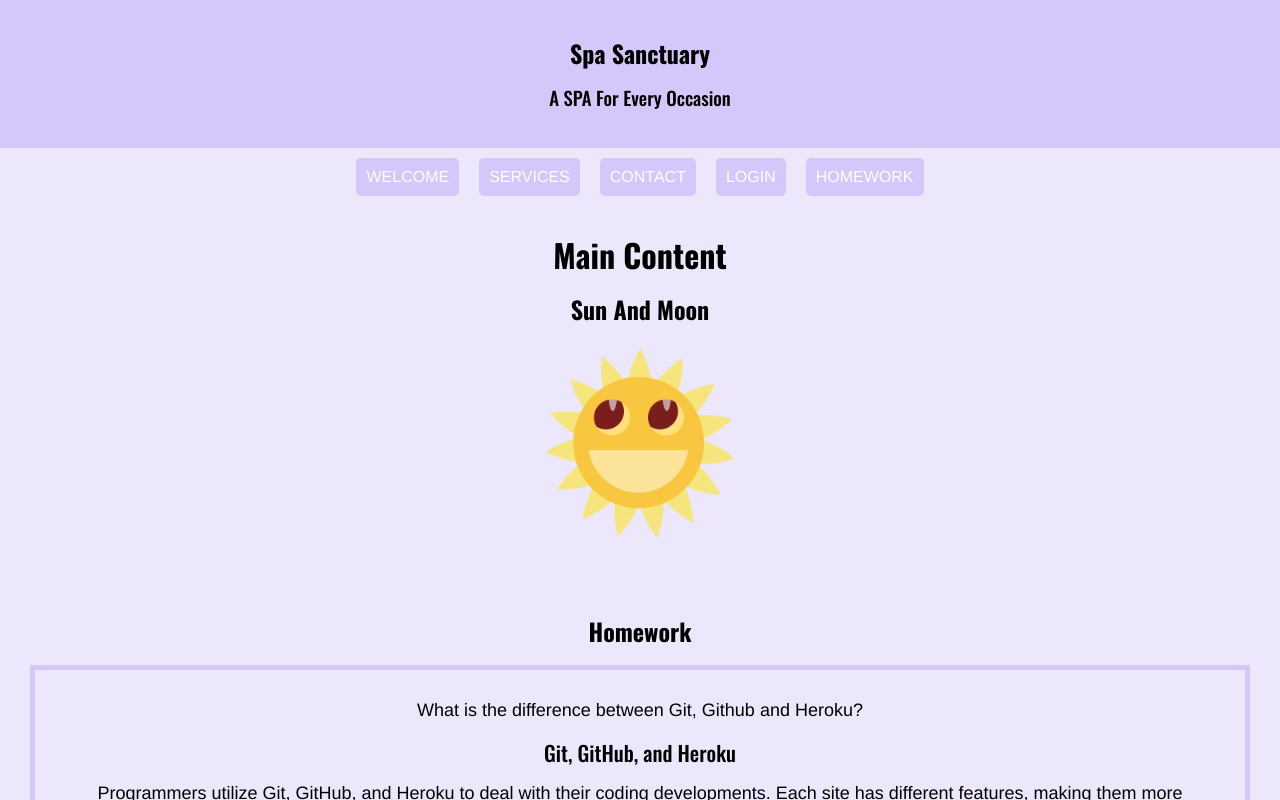
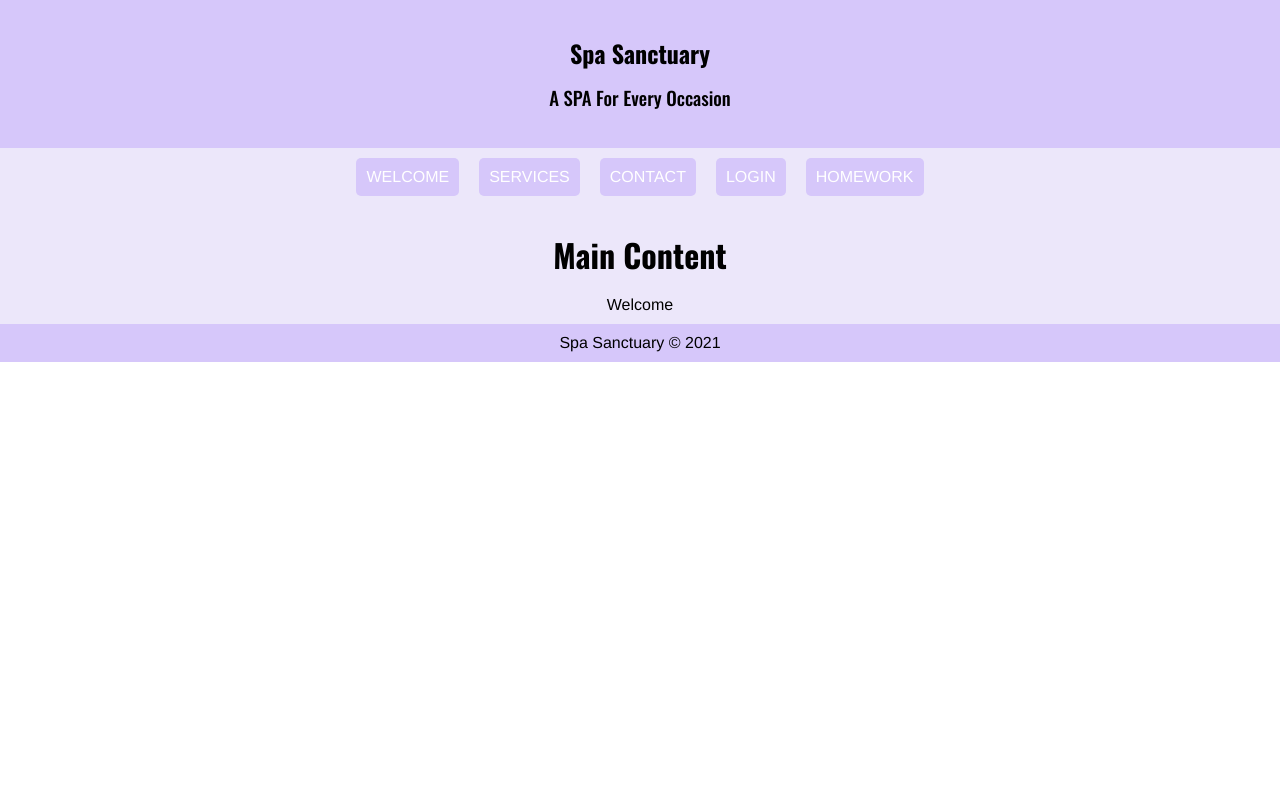
Before and after one commit to cpollock911/uclax-web1-summer21, a React (Create React App) app: page / in a window 1280 px wide. Shown: the top 800 px of the page. Built offline with nearby package versions, Linux system fonts and the light colour scheme.

Commit message:
Added Foundation for Router and SPA

```diff
--- a/src/React/App.jsx
+++ b/src/React/App.jsx
@@ -1,4 +1,5 @@
 import React from 'react';
+import { BrowserRouter } from 'react-router-dom';
 
 import Header from './Layout/Header.jsx';
 import Nav from './Layout/Nav.jsx';
@@ -7,12 +8,12 @@ import Footer from './Layout/Footer.jsx';
 
 const App = () => {
     return (
-        <div>
+        <BrowserRouter>
             <Header/>
             <Nav/>
             <Main/>
             <Footer/>
-        </div>
+        </BrowserRouter>
     );
 }
 
--- a/src/React/Homework/Homework.jsx
+++ b/src/React/Homework/Homework.jsx
@@ -1,11 +1,15 @@
 import React from 'react';
 
 import Essay from './Essay.jsx';
+import SunAndMoon from '../SunAndMoon/SunAndMoon.jsx';
 
 const Homework = () => {
     return (
         <div>
+            <SunAndMoon />
+
             <h2>Homework</h2>
+
             <Essay
                 number={ 1 }
                 question='What is the difference between Git, Github and Heroku?'
--- a/src/React/Layout/Main.jsx
+++ b/src/React/Layout/Main.jsx
@@ -1,15 +1,30 @@
 import React from 'react';
 import styled from 'styled-components';
+import { Switch, Route } from 'react-router-dom';
 
 import Homework from '../Homework/Homework.jsx';
-import SunAndMoon from '../SunAndMoon/SunAndMoon.jsx';
 
 const Main = () => {
     return (
         <MainStyled>
             <h1>Main Content</h1>
-            <SunAndMoon/>
-            <Homework/>
+           <Switch>
+               <Route path='/services'>
+                   Services
+                </Route>
+                <Route path='/contact'>
+                   Contact
+                </Route>
+                <Route path='/login'>
+                   Login
+                </Route>
+                <Route path='/homework'>
+                   <Homework />
+                </Route>
+                <Route path='/'>
+                   Welcome
+                </Route>
+           </Switch>
         </MainStyled>
     )
 }
```
